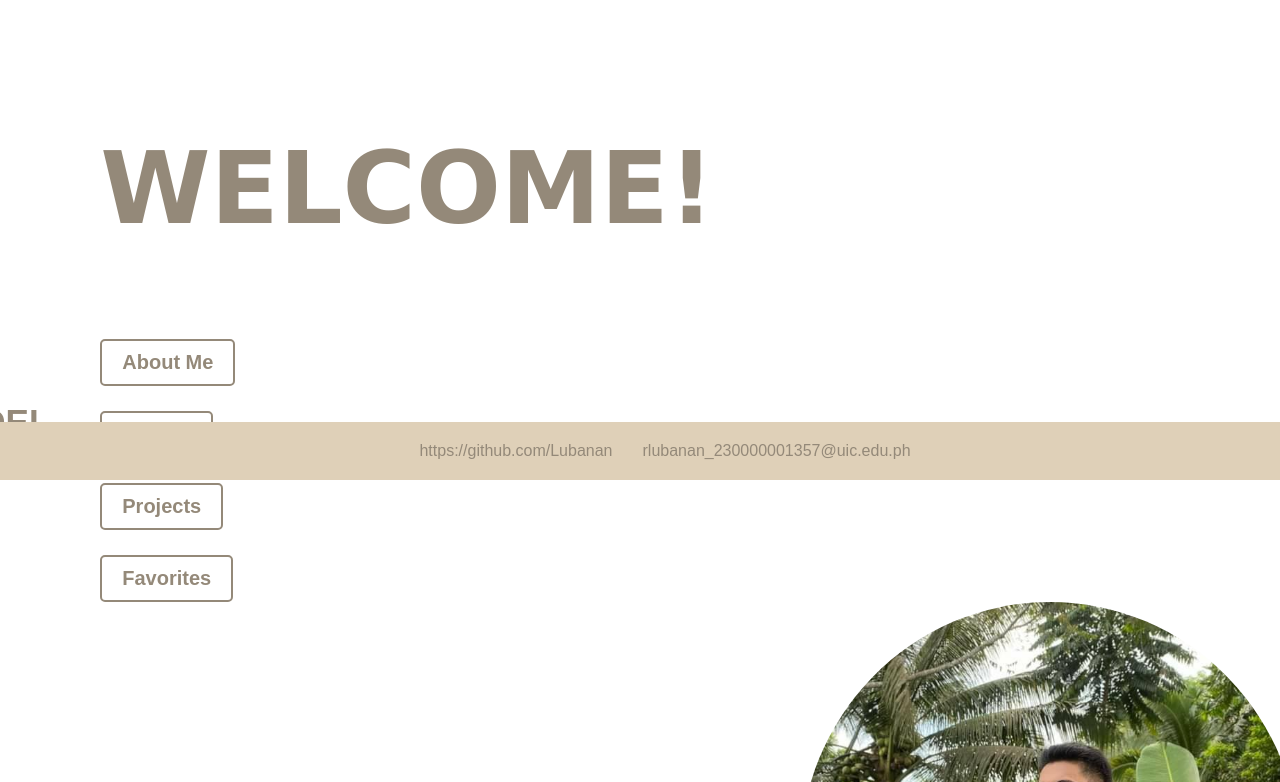
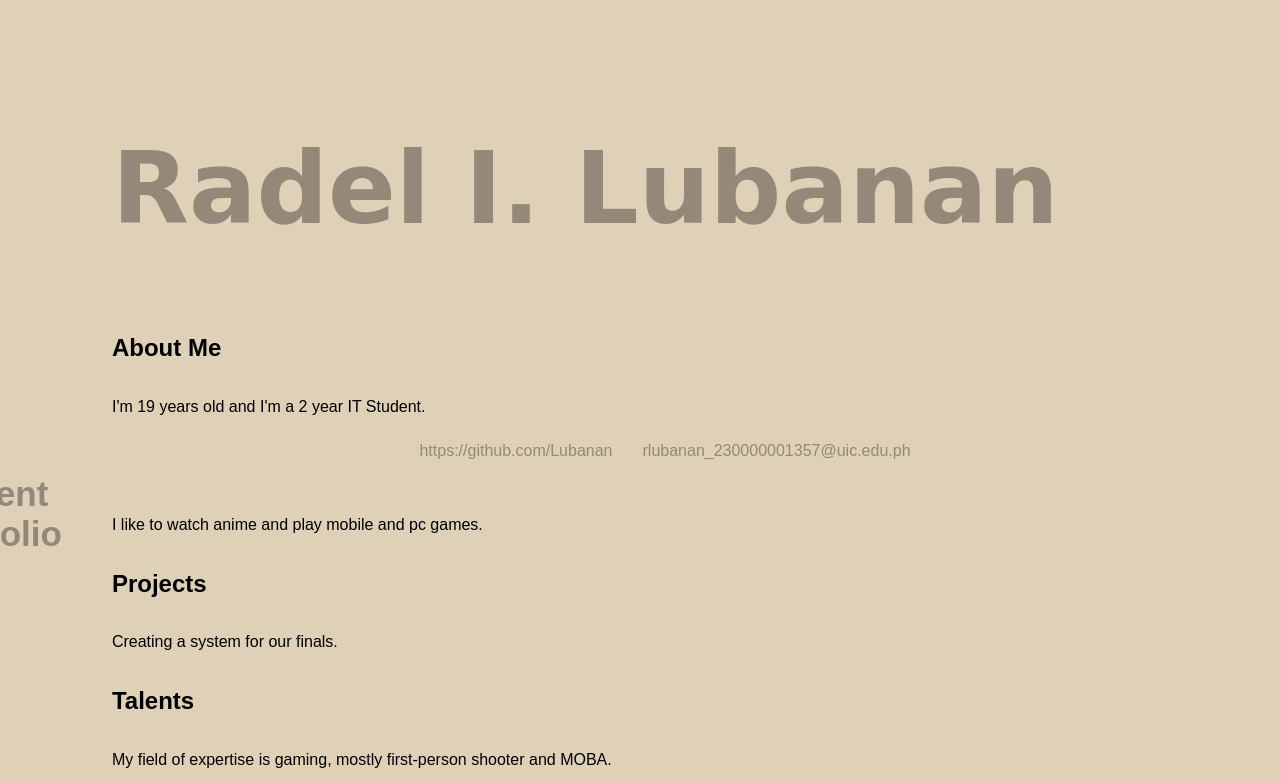
Before and after one commit to Lubanan/Lubanan.github.io, a plain HTML site: page index.html in a window 1280 px wide. Shown: the part 320-1102 px from the top of the page. Drawn offline with Linux system fonts and the light colour scheme; a web font is replaced by a local one.

Commit message:
Update index.html

```diff
--- a/index.html
+++ b/index.html
@@ -7,32 +7,27 @@
     <link href="https://fonts.googleapis.com/css2?family=Irish+Grover&display=swap" rel="stylesheet">
     <link href="style.css" rel="stylesheet" type="text/css">
 </head>
-<body style="background-color: rgb(255, 255, 255);">
+<body style="background-color: rgb(223, 208, 184);">
     <div class="header">
-        <h2>RADEL</h2>
-        <div class="menu-icon">
+        <h2>Student Portfolio</h2>
             <i class="fas fa-bars"></i>
         </div>
     </div>
     <div class="content-wrapper">
         <div class="text-content">
     <h1>
-        WELCOME!
+        Radel I. Lubanan
     </h1>
-    <div class="press-btn">
-        <button class="aboutme-btn">About Me</button>
-    </div>
-    <div class="press-btn">
-        <button class="talents-btn">Talents</button>
-    </div>
-    <div class="press-btn">
-        <button class="projects-btn">Projects</button>
-    </div>
-    <div class="press-btn">
-        <button class="favorites-btn">Favorites</button>
-    </div>
+    <h2>About Me</h2>
+    <p>I'm 19 years old and I'm a 2 year IT Student.</p>
+    <h2>Favorites</h2>
+    <p>I like to watch anime and play mobile and pc games.</p>
+    <h2>Projects</h2>
+    <p>Creating a system for our finals.</p>
+    <h2>Talents</h2>
+    <p>My field of expertise is gaming, mostly first-person shooter and MOBA.</p>
     <div class="img-box">
-        <img src="https://github.com/Lubanan/Lubanan.github.io/blob/main/pic.jpg" alt="Profile Picture">
+        <img src="pic.jpg" alt="Profile Picture">
     </div>
 </div>
 <div class="footer">
```
